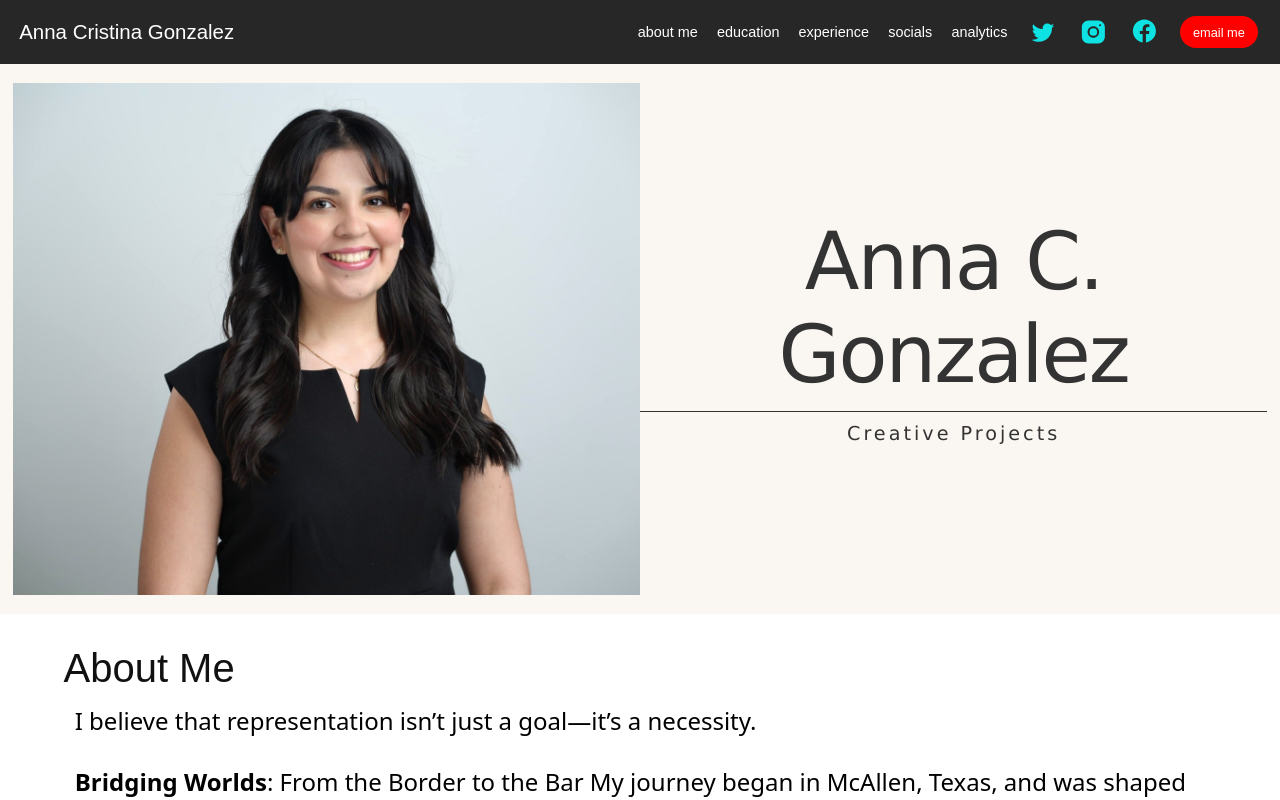
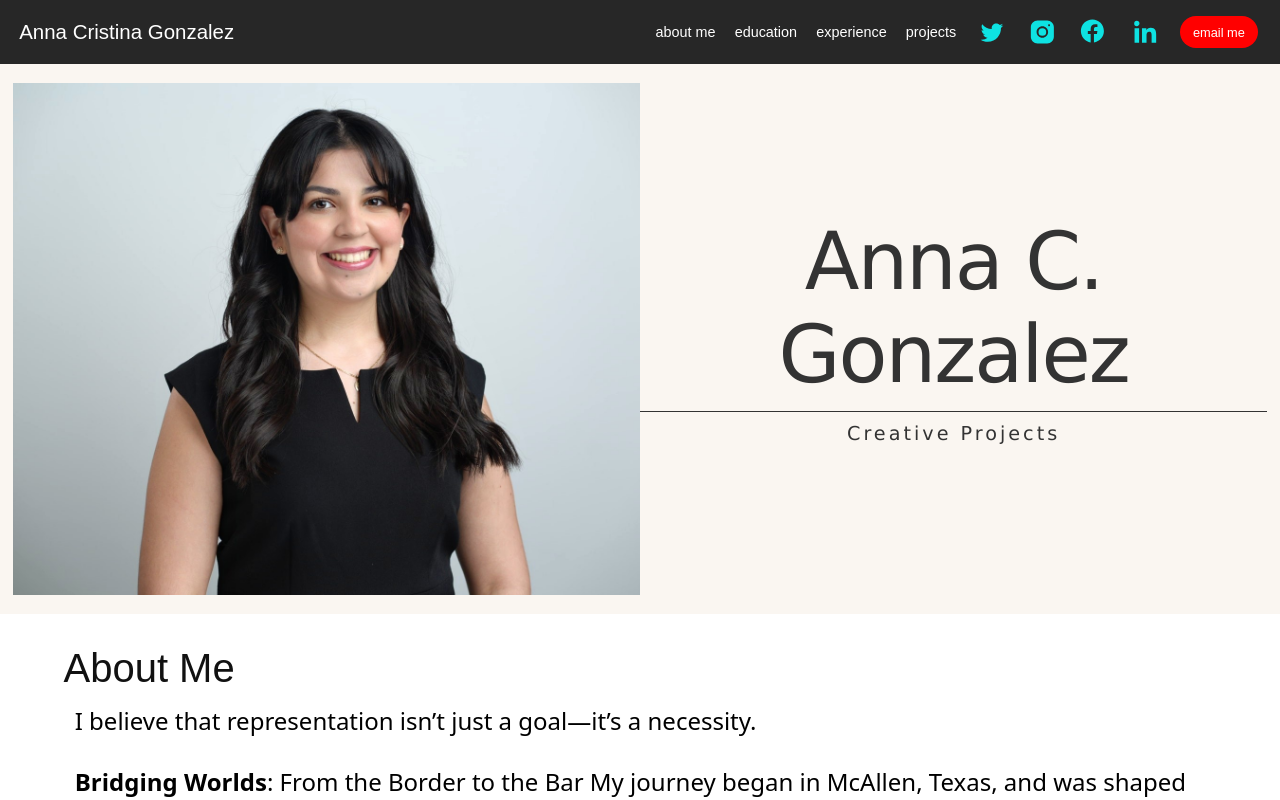
Before and after one commit to annacgonzalez/annacgonzalez.github.io, a React (Create React App) app: page / in a window 1280 px wide. Shown: the top 800 px of the page. Built offline with nearby package versions, Linux system fonts and the light colour scheme.

Commit message:
Added linkedin link to navbar

```diff
--- a/package.json
+++ b/package.json
@@ -43,5 +43,8 @@
       "last 1 firefox version",
       "last 1 safari version"
     ]
+  },
+  "devDependencies": {
+    "gh-pages": "^6.3.0"
   }
 }
--- a/src/App.tsx
+++ b/src/App.tsx
@@ -281,16 +281,16 @@ function App() {
 							<button
 								className="nav-link"
 								onClick={() => document.getElementById('projects')?.scrollIntoView()}>
-									socials
+									projects
 							</button>
 						</div>
-						<div className="nav-tab">
+						{/* <div className="nav-tab">
 							<button
 								className="nav-link"
 								onClick={() => document.getElementById('socials')?.scrollIntoView()}>
 									analytics
 							</button>
-						</div>
+						</div> */}
 						<div className="nav-tab-media">
 							<a
 								className="media-logo-container"
@@ -326,6 +326,19 @@ function App() {
 								<svg className="media-logo" version="1.1" viewBox="0 0 32 32">
 									<path
 										d={logos.facebook}>
+									</path>
+								</svg>
+							</a>
+						</div>
+						<div className="nav-tab-media">
+							<a
+								className="media-logo-container"
+								href="https://www.linkedin.com/in/anna-gonzalez-b2b599196/"
+								rel="noreferrer"
+								target="_blank">
+								<svg className="media-logo" version="1.1" viewBox="0 0 32 32">
+									<path
+										d={logos.linkedin1}>
 									</path>
 								</svg>
 							</a>
@@ -388,16 +401,16 @@ function App() {
 							<button
 								className="nav-link-vertical"
 								onClick={() => document.getElementById('projects')?.scrollIntoView()}>
-									socials
+									projects
 							</button>
 						</div>
-						<div className="nav-tab">
+						{/* <div className="nav-tab">
 							<button
 								className="nav-link-vertical"
 								onClick={() => document.getElementById('socials')?.scrollIntoView()}>
 									analytics
 							</button>
-						</div>
+						</div> */}
 						<div className="nav-tab">
 							<a
 								className="media-logo-container"
--- a/src/components/logos.tsx
+++ b/src/components/logos.tsx
@@ -4,6 +4,9 @@ export const twitter = "M17.316 6.246c0.008 0.162 0.011 0.326 0.011 0.488 0 4.99
 export const instagram = "M 9.9980469 3 C 6.1390469 3 3 6.1419531 3 10.001953 L 3 20.001953 C 3 23.860953 6.1419531 27 10.001953 27 L 20.001953 27 C 23.860953 27 27 23.858047 27 19.998047 L 27 9.9980469 C 27 6.1390469 23.858047 3 19.998047 3 L 9.9980469 3 z M 22 7 C 22.552 7 23 7.448 23 8 C 23 8.552 22.552 9 22 9 C 21.448 9 21 8.552 21 8 C 21 7.448 21.448 7 22 7 z M 15 9 C 18.309 9 21 11.691 21 15 C 21 18.309 18.309 21 15 21 C 11.691 21 9 18.309 9 15 C 9 11.691 11.691 9 15 9 z M 15 11 A 4 4 0 0 0 11 15 A 4 4 0 0 0 15 19 A 4 4 0 0 0 19 15 A 4 4 0 0 0 15 11 z";
 
 export const facebook = "M15,3C8.373,3,3,8.373,3,15c0,6.016,4.432,10.984,10.206,11.852V18.18h-2.969v-3.154h2.969v-2.099c0-3.475,1.693-5,4.581-5 c1.383,0,2.115,0.103,2.461,0.149v2.753h-1.97c-1.226,0-1.654,1.163-1.654,2.473v1.724h3.593L19.73,18.18h-3.106v8.697 C22.481,26.083,27,21.075,27,15C27,8.373,21.627,3,15,3z";
+
+export const linkedin0 = "M29.63.001H2.362C1.06.001 0 1.034 0 2.306V29.69C0 30.965 1.06 32 2.362 32h27.27C30.937 32 32 30.965 32 29.69V2.306C32 1.034 30.937.001 29.63.001z"
+export const linkedin1 = "M4.745 11.997H9.5v15.27H4.745zm2.374-7.6c1.517 0 2.75 1.233 2.75 2.75S8.636 9.9 7.12 9.9a2.76 2.76 0 0 1-2.754-2.753 2.75 2.75 0 0 1 2.753-2.75m5.35 7.6h4.552v2.087h.063c.634-1.2 2.182-2.466 4.5-2.466 4.806 0 5.693 3.163 5.693 7.274v8.376h-4.743V19.84c0-1.77-.032-4.05-2.466-4.05-2.47 0-2.85 1.93-2.85 3.92v7.554h-4.742v-15.27z"
 
 export const anna_graphic = [
     "M1896 3610 c-21 -39 -33 -69 -26 -68 11 3 223 -483 380 -868 40 -98 86 -198 102 -222 110 -161 315 -259 493 -235 l60 7 -76 6 c-218 17 -413 232 -450 497 -31 226 64 450 226 528 28 13 44 24 36 25 -34 1 -151 -70 -214 -129 -53 -51 -77 -83 -110 -151 l-43 -86 -161 380 c-88 209 -165 382 -170 383 -5 2 -26 -28 -47 -67z",
```
Also changed, not shown: 1 other file (tests, documents, lock files or other folders).
